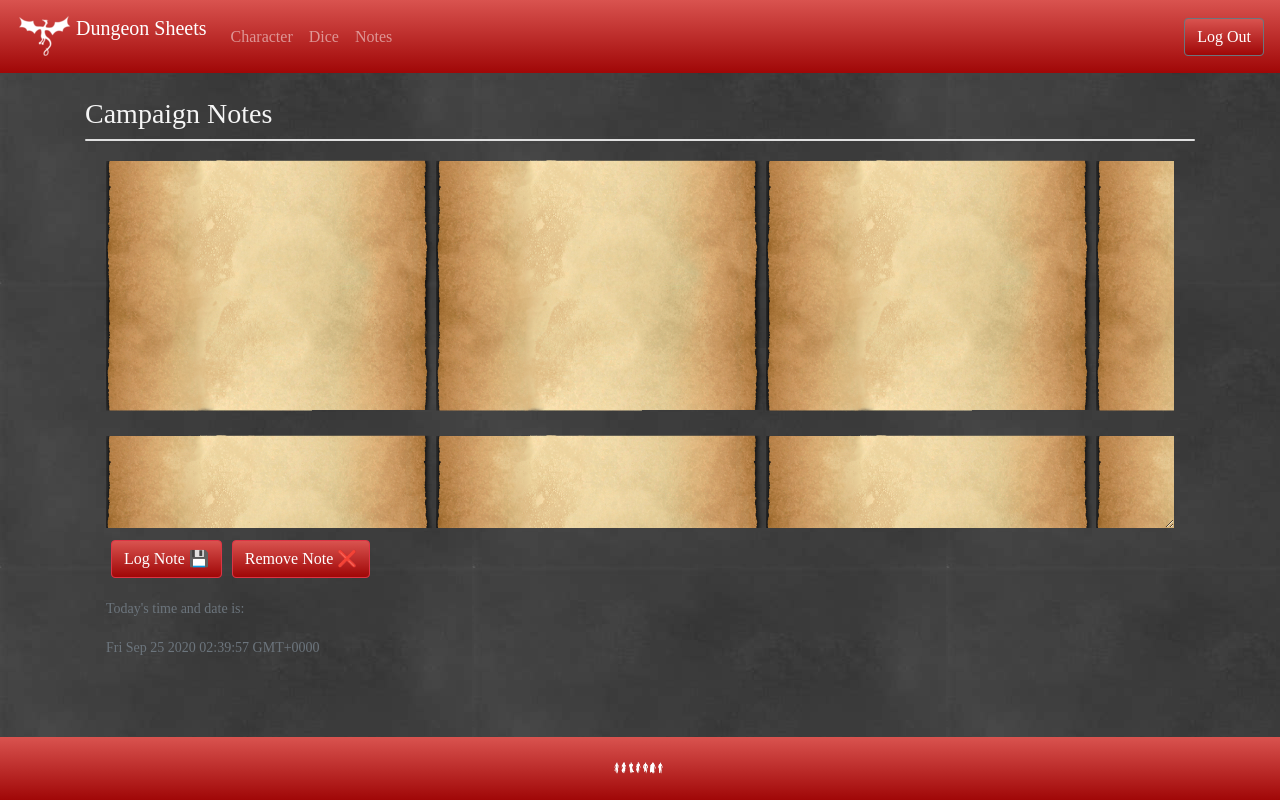
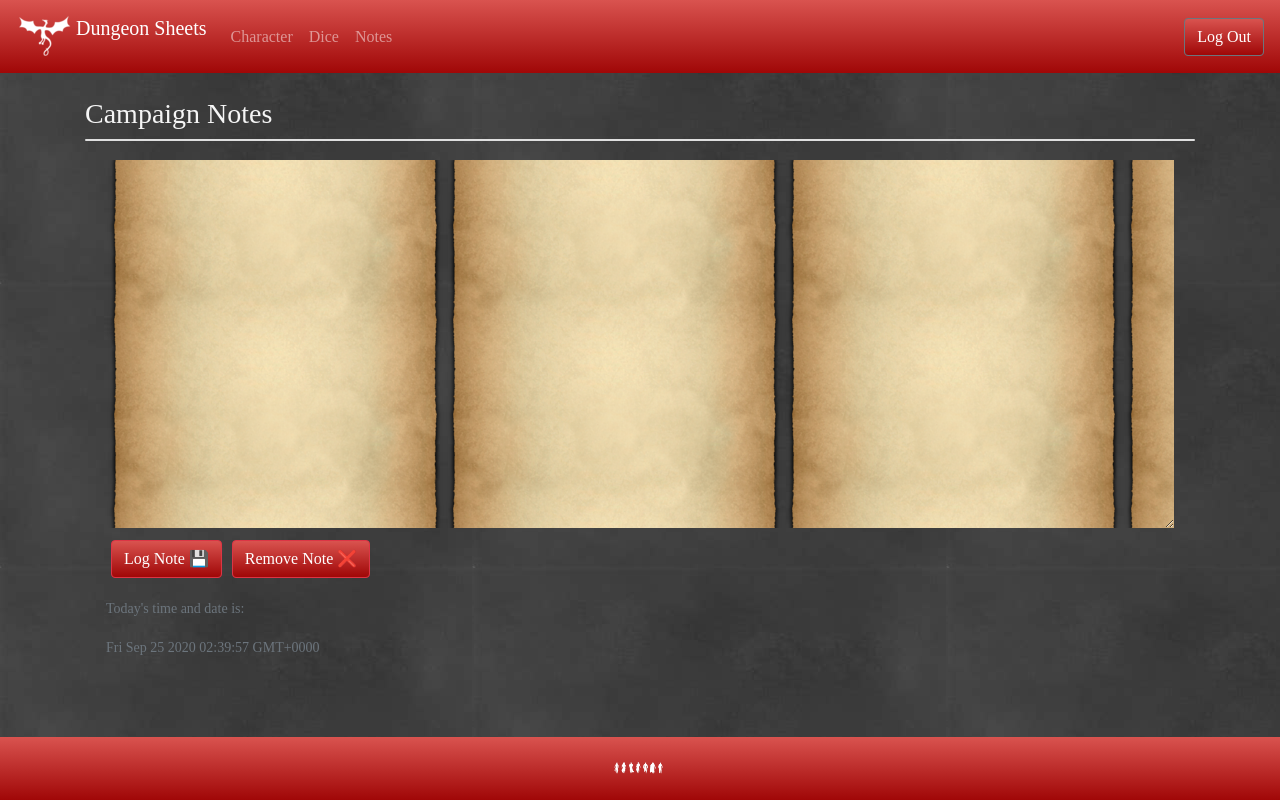
Before and after one commit to Amadueno/ddproject3, a React (Create React App) app in the folder client/: page /notes in a window 1280 px wide. Built offline with nearby package versions, Linux system fonts and the light colour scheme; a web font is replaced by a local one; what dice-roller-dnd would draw is missing.

Commit message:
parchment photo fix

```diff
--- a/client/src/app.css
+++ b/client/src/app.css
@@ -23,7 +23,7 @@ container {
 }
 
 .noteCard {
-  background: url("../src/assets/parchment2.png");
+  background: url("../src/assets/parchment3.png");
   /* background-size: contain; */
   /* background-position: top; */
   /* background: cover; */
```
Also changed, not shown: client/src/assets/parchment3.png (added).
